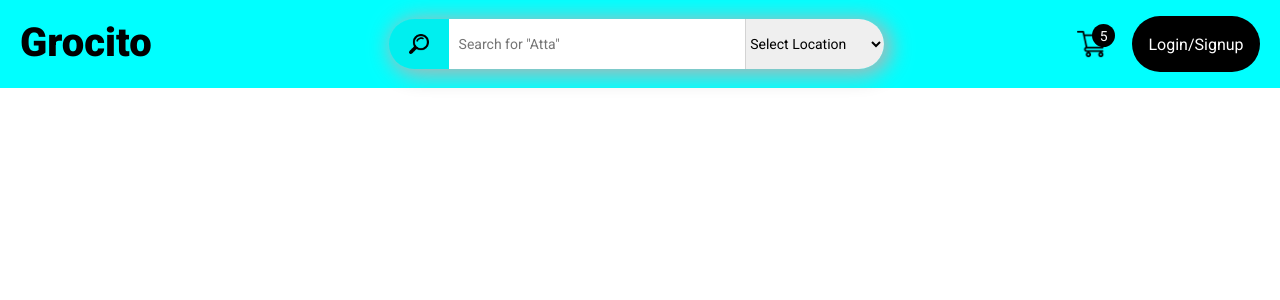
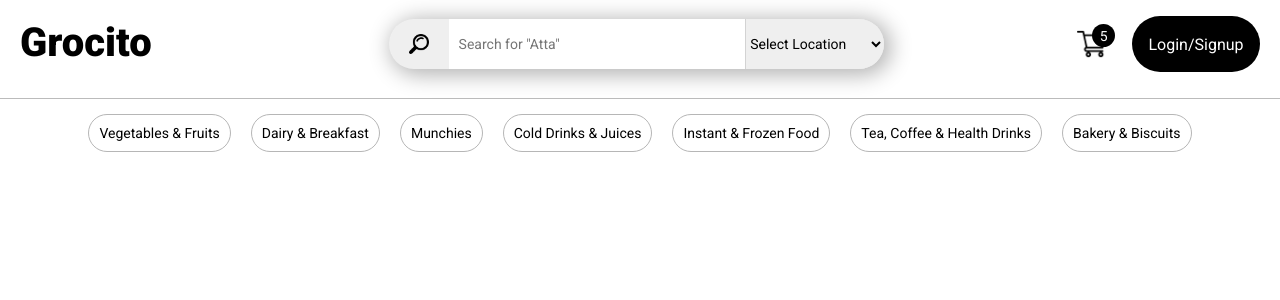
Before and after one commit to GurpreetSingh-Projects/Grocito, a React (Vite) app: page / in a window 1280 px wide. Shown: the top 300 px of the page. Built offline with nearby package versions, Linux system fonts and the light colour scheme.

Commit message:
added navbar

```diff
--- a/src/components/Header/header.css
+++ b/src/components/Header/header.css
@@ -15,7 +15,10 @@
   display: flex;
   align-items: center;
   justify-content: space-around;
-  background-color: aqua;
+
+  border-bottom: 1px solid rgb(187, 187, 187);
+  padding-bottom: 10px;
+  margin-bottom: 15px;
 }
 .headerLeft {
   display: flex;
--- /dev/null
+++ b/src/components/Navbar/Navbar.jsx
@@ -0,0 +1,19 @@
+import "./navbar.css";
+
+export default function Navbar() {
+  return (
+    <div className="navbar">
+      <div className="navbarWrapper">
+        <ul className="navbarList">
+          <li>Vegetables & Fruits</li>
+          <li>Dairy & Breakfast</li>
+          <li>Munchies</li>
+          <li>Cold Drinks & Juices</li>
+          <li>Instant & Frozen Food</li>
+          <li>Tea, Coffee & Health Drinks</li>
+          <li>Bakery & Biscuits</li>
+        </ul>
+      </div>
+    </div>
+  );
+}
--- /dev/null
+++ b/src/components/Navbar/navbar.css
@@ -0,0 +1,28 @@
+* {
+  margin: 0;
+  border: 0;
+  padding: 0;
+  list-style: none;
+  font-family: "Roboto";
+  border: none;
+  outline: none;
+}
+.navbarList {
+  display: flex;
+  align-items: center;
+  justify-content: center;
+}
+.navbarList li {
+  display: flex;
+  align-items: center;
+  padding: 10px;
+  font-size: 14px;
+  font-weight: 400;
+  border-radius: 40px;
+  border: 1px solid rgb(182, 182, 182);
+  margin: 0px 10px 0px 10px;
+}
+
+.navbarList li:hover {
+  background-color: rgba(233, 233, 233, 0.719);
+}
--- a/src/pages/Home.jsx
+++ b/src/pages/Home.jsx
@@ -1,9 +1,11 @@
 import Header from "../components/Header/Header";
+import Navbar from "../components/Navbar/Navbar";
 
 export default function Home() {
   return (
     <div>
       <Header />
+      <Navbar />
     </div>
   );
 }
```
